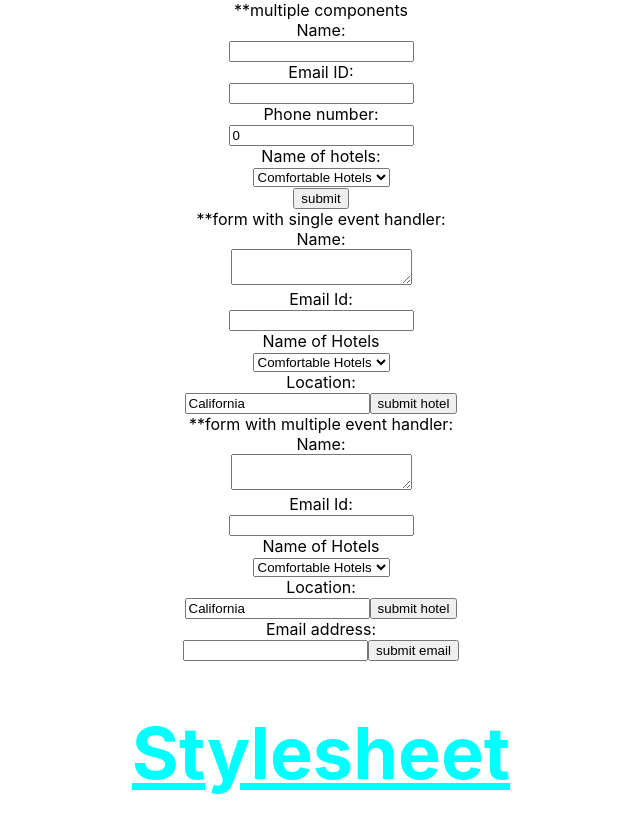
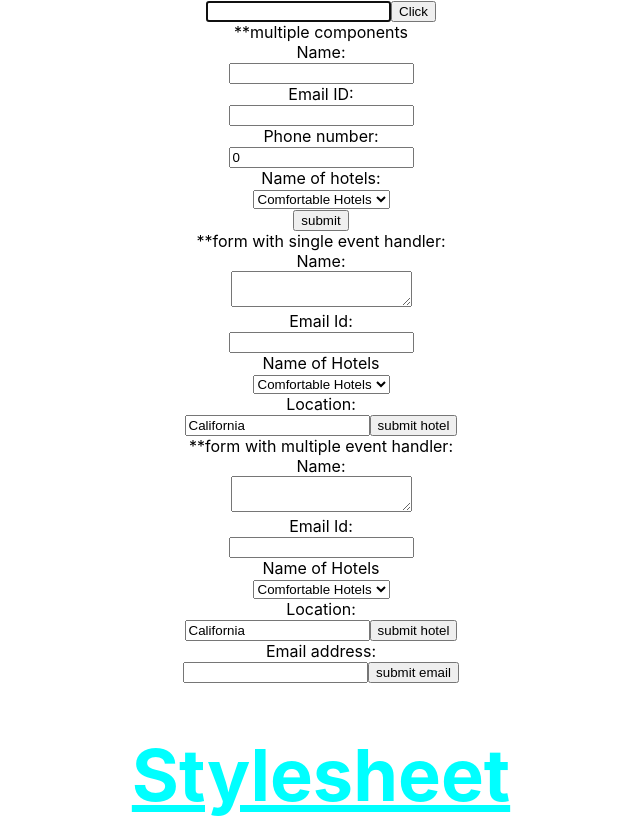
Before and after one commit to sylleryum/React, a React (Create React App) app in the folder learning path/: page / in a window 1280 px wide. Shown: the top 818 px of the page, without its empty margins (319-959 px from the left). Built offline with nearby package versions, Linux system fonts and the light colour scheme.

Commit message:
error handling

```diff
--- a/learning path/src/App.js
+++ b/learning path/src/App.js
@@ -16,6 +16,9 @@
 import HotelBookingFormSingleEvent from "./components/forms/HotelBookingFormSingleEvent";
 import HotelBookingFormMultipleComponents
     from "./components/forms/individual componenets/HotelBookingFormMultipleComponents";
+import RefsDemo from "./components/refs/RefsDemo";
+import Hero from "./components/errorBoundary/Hero";
+import ErrorBoundary from "./components/errorBoundary/ErrorBoundary";
 
 
 function App() {
@@ -25,6 +28,20 @@
 
     return (
         <div className="App">
+
+            {/*error boundary*/}
+            {/*<ErrorBoundary>*/}
+            {/*    <Hero heroName={"Batman"}/>*/}
+            {/*</ErrorBoundary>*/}
+            {/*<ErrorBoundary>*/}
+            {/*    <Hero heroName={"Superman"}/>*/}
+            {/*</ErrorBoundary>*/}
+            {/*<ErrorBoundary>*/}
+            {/*    <Hero heroName={"joker"}/>*/}
+            {/*</ErrorBoundary>*/}
+
+            {/*refs*/}
+            <RefsDemo/>
 
             {/*multiple components*/}
             **multiple components
--- /dev/null
+++ b/learning path/src/components/errorBoundary/ErrorBoundary.js
@@ -0,0 +1,32 @@
+import React, {Component} from 'react';
+
+class ErrorBoundary extends Component {
+
+    constructor(props){
+        super(props)
+
+        this.state = {
+            hasError: false
+        }
+    }
+
+    static getDerivedStateFromError(error){
+        return {
+            hasError: true
+        }
+    }
+
+    componentDidCatch(error, errorInfo) {
+        console.log(`error`)
+            console.log(`info`)
+    }
+
+    render() {
+        if(this.state.hasError){
+            return<h1>Something went wrong</h1>
+        }
+        return this.props.children
+    }
+}
+
+export default ErrorBoundary;
--- /dev/null
+++ b/learning path/src/components/errorBoundary/Hero.js
@@ -0,0 +1,14 @@
+import React from 'react';
+
+function MyComponent({heroName}) {
+    if (heroName ==="joker"){
+        throw new Error("not a hero")
+    }
+    return (
+        <div>
+            {heroName}
+        </div>
+    );
+};
+
+export default MyComponent;
--- /dev/null
+++ b/learning path/src/components/refs/RefsDemo.js
@@ -0,0 +1,27 @@
+import React, {Component} from 'react';
+
+class RefsDemo extends Component {
+    constructor(props){
+        super(props)
+        this.inputRef = React.createRef()
+    }
+
+    componentDidMount() {
+        this.inputRef.current.focus();
+    }
+
+    clickHandler = () =>{
+        alert(this.inputRef.current.value)
+    }
+
+    render() {
+        return (
+            <div>
+                <input type="text" ref={this.inputRef}/>
+                <button onClick={this.clickHandler}>Click</button>
+            </div>
+        );
+    }
+}
+
+export default RefsDemo;
```
